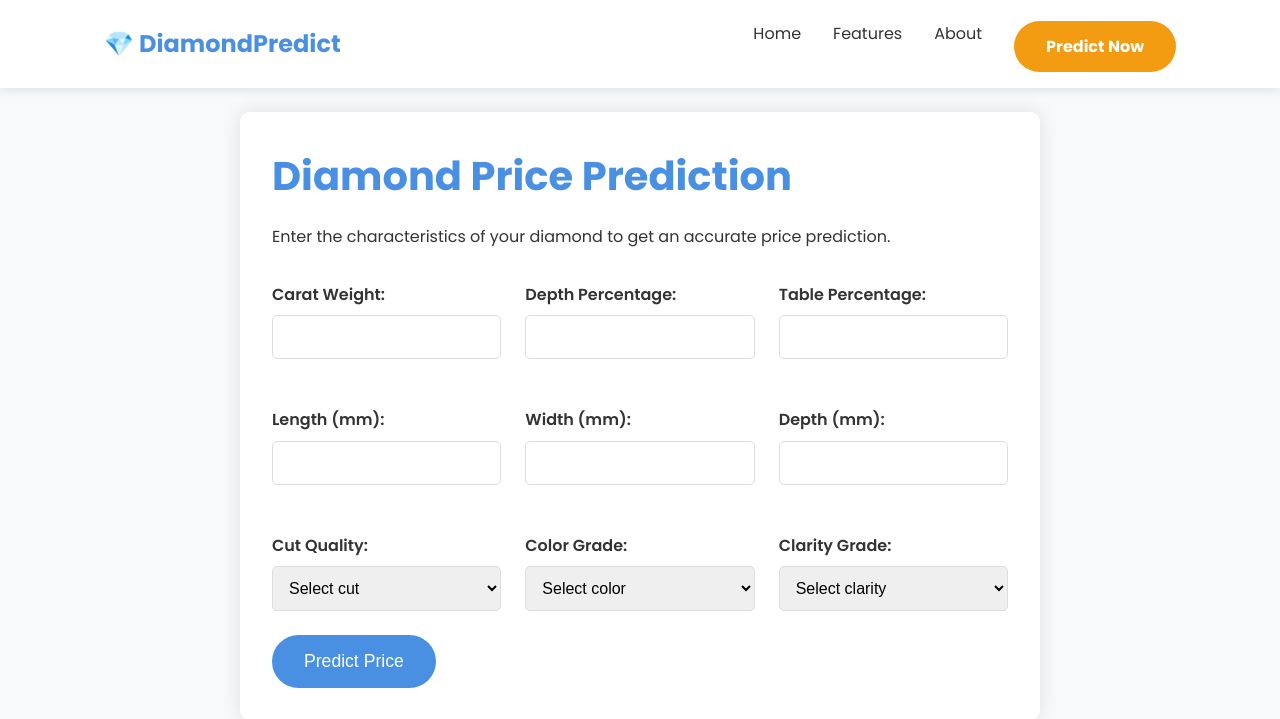
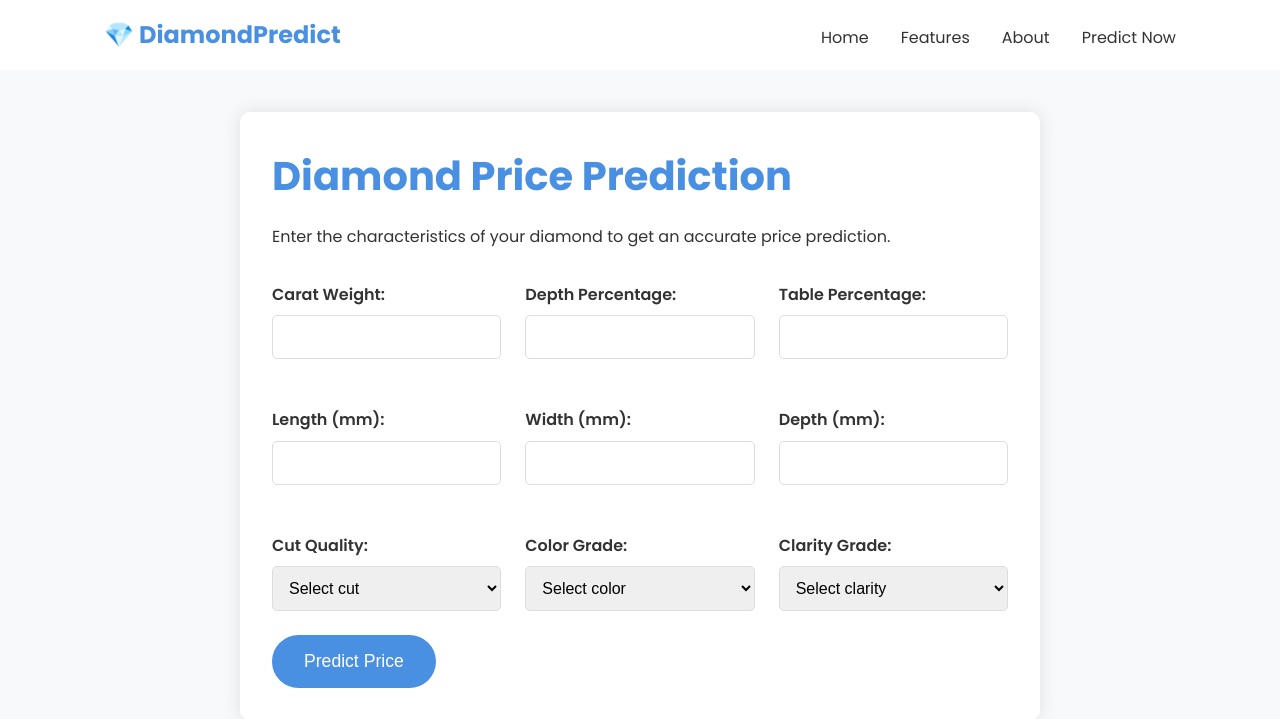
Before and after one commit to TechWithAkash/DiamondPricePrediction, a Flask app: page /predict in a window 1280 px wide. Shown: the top 719 px of the page. Run offline with Flask 3, Linux system fonts and the light colour scheme; some libraries are stand-ins or nearby versions.

Commit message:
some UI and COlor Modification

```diff
--- a/application.py
+++ b/application.py
@@ -35,4 +35,4 @@ def predict_datapoint():
 
 
 if __name__ == "__main__":
-    app.run(debug=True,port=5002)
+    app.run(debug=True)
--- a/static/css/style.css
+++ b/static/css/style.css
@@ -21,7 +21,6 @@ body {
 
 header {
     background-color: #fff;
-    box-shadow: 0 2px 10px rgba(0, 0, 0, 0.1);
     position: fixed;
     width: 100%;
     z-index: 1000;
@@ -81,6 +80,7 @@ main {
     align-items: center;
     justify-content: space-between;
     padding: 4rem 5%;
+    background-color: whitesmoke;
     max-width: 1200px;
     margin: 0 auto;
 }
--- a/templates/form.html
+++ b/templates/form.html
@@ -17,7 +17,7 @@
                 <li><a href="{{ url_for('home') }}">Home</a></li>
                 <li><a href="{{ url_for('home') }}#features">Features</a></li>
                 <li><a href="{{ url_for('home') }}#about">About</a></li>
-                <li><a href="{{ url_for('predict_datapoint') }}" class="cta-button">Predict Now</a></li>
+                <li><a href="{{ url_for('predict_datapoint') }}" >Predict Now</a></li>
             </ul>
             <div class="menu-toggle">
                 <i class="fas fa-bars"></i>
--- a/templates/index.html
+++ b/templates/index.html
@@ -16,7 +16,7 @@
                 <li><a href="#home">Home</a></li>
                 <li><a href="#features">Features</a></li>
                 <li><a href="#about">About</a></li>
-                <li><a href="{{ url_for('predict_datapoint') }}" class="cta-button">Predict Now</a></li>
+                <li><a href="{{ url_for('predict_datapoint') }}" >Predict Now</a></li>
             </ul>
             <div class="menu-toggle">
                 <i class="fas fa-bars"></i>
--- a/templates/results.html
+++ b/templates/results.html
@@ -16,7 +16,7 @@
                 <li><a href="{{ url_for('home') }}">Home</a></li>
                 <li><a href="{{ url_for('home') }}#features">Features</a></li>
                 <li><a href="{{ url_for('home') }}#about">About</a></li>
-                <li><a href="{{ url_for('predict_datapoint') }}" class="cta-button">Predict Now</a></li>
+                <li><a href="{{ url_for('predict_datapoint') }}">Predict Now</a></li>
             </ul>
             <div class="menu-toggle">
                 <i class="fas fa-bars"></i>
```
Also changed, not shown: 1 other file.
